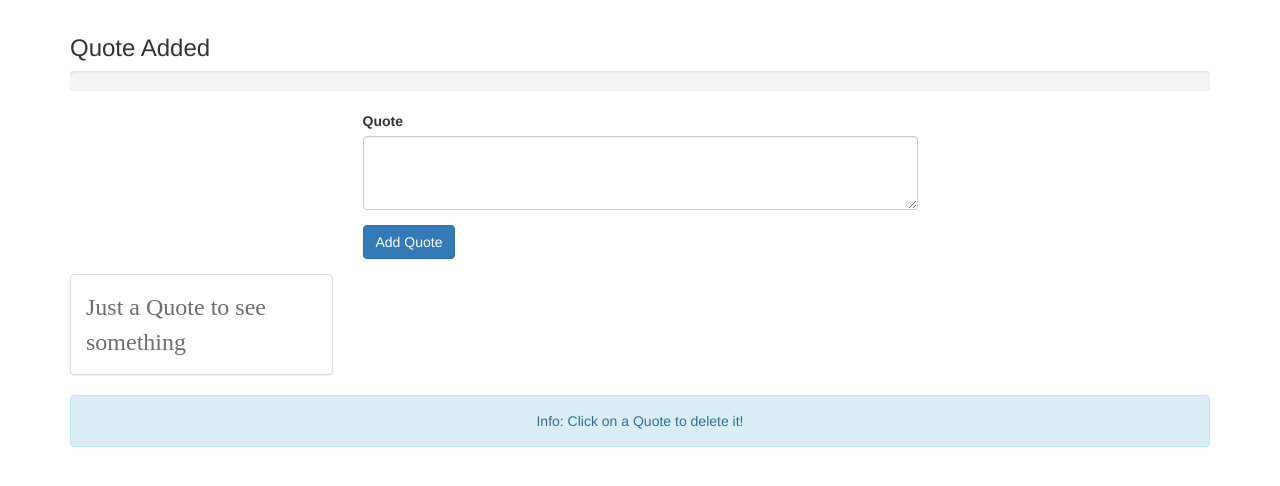
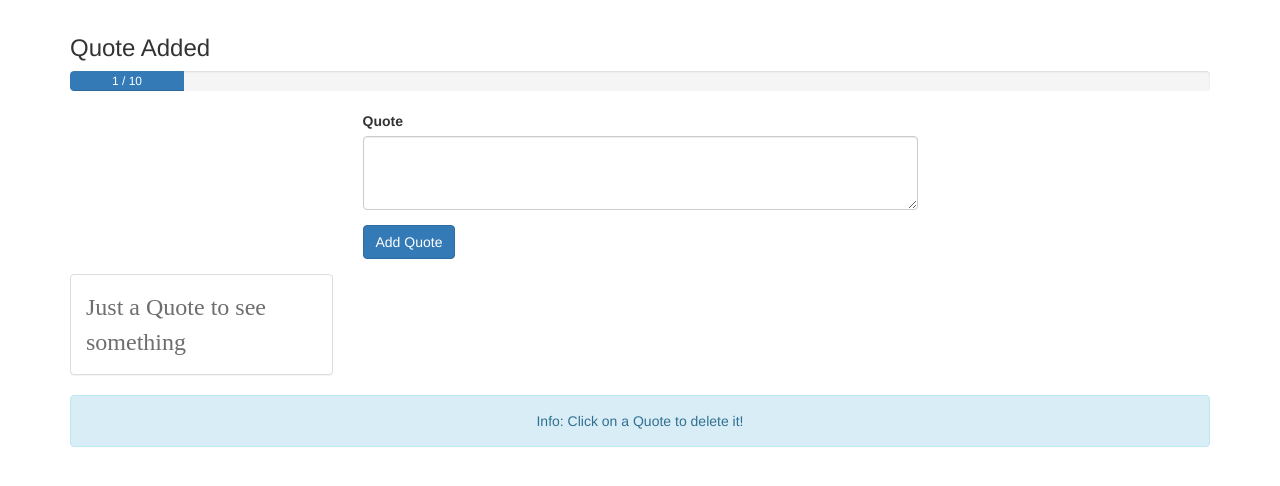
Before and after one commit to shishir75/Wonderful-Quotes--A-Simple-VueJS-Project, a Vue app: page / in a window 1280 px wide. Shown: the top 486 px of the page. Built offline with nearby package versions, Linux system fonts and the light colour scheme; a web font is replaced by a local one.

Commit message:
Finishing touches & State Management

```diff
--- a/src/App.vue
+++ b/src/App.vue
@@ -1,6 +1,6 @@
 <template>
   <div class="container">
-      <app-header></app-header>
+      <app-header :quote-count="quotes.length" :max-quotes="maxQuotes"></app-header>
       <app-new-quote @quoteAdded="newQuote"></app-new-quote>
       <app-quote-grid :quotes="quotes" @quoteDeleted="deleteTheQuote"></app-quote-grid>
       <div class="row">
@@ -36,6 +36,9 @@
       },
       methods: {
           newQuote(quote) {
+              if (this.quotes.length >= this.maxQuotes) {
+                  return alert('Please delete a Quote first!');
+              }
               this.quotes.unshift(quote);
           },
           deleteTheQuote(index) {
```
